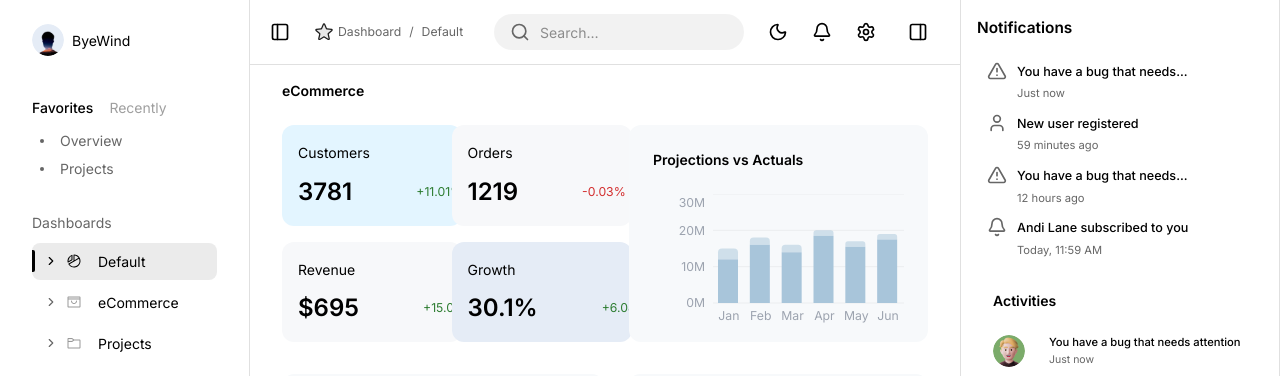
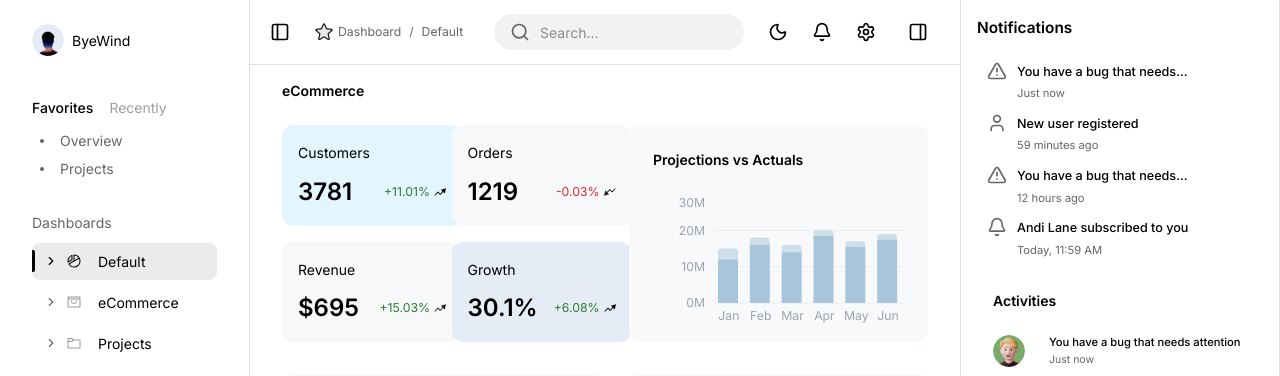
Before and after one commit to ansh4223/ByeWind, a React (Create React App) app: page /default in a window 1280 px wide. Shown: the top 376 px of the page. Built offline with nearby package versions, Linux system fonts and the light colour scheme.

Commit message:
Refactor MetricCard layout and alignment styles

```diff
--- a/src/components/common/Cards/MetricCard.jsx
+++ b/src/components/common/Cards/MetricCard.jsx
@@ -110,10 +110,11 @@ export default function MetricCard({
       <Box
         sx={{
           display: "flex",
-          alignItems: "space-between",
-          gap: 8,
+          alignItems: "center",
+          // gap: 8,
           flexDirection: hovered ? "row-reverse" : "row",
-          justifyContent: "flex-start",
+          justifyContent: "space-between",
+          width:"100%",
           transition: "flex-direction 0.2s",
         }}
       >
@@ -129,6 +130,8 @@ export default function MetricCard({
             display: "flex",
             alignItems: "center",
             gap: 0.5,
+            ml: hovered ? 0 : 1,
+            mr: hovered ? 1 : 0,
           }}
         >
           {displayChange}
```
